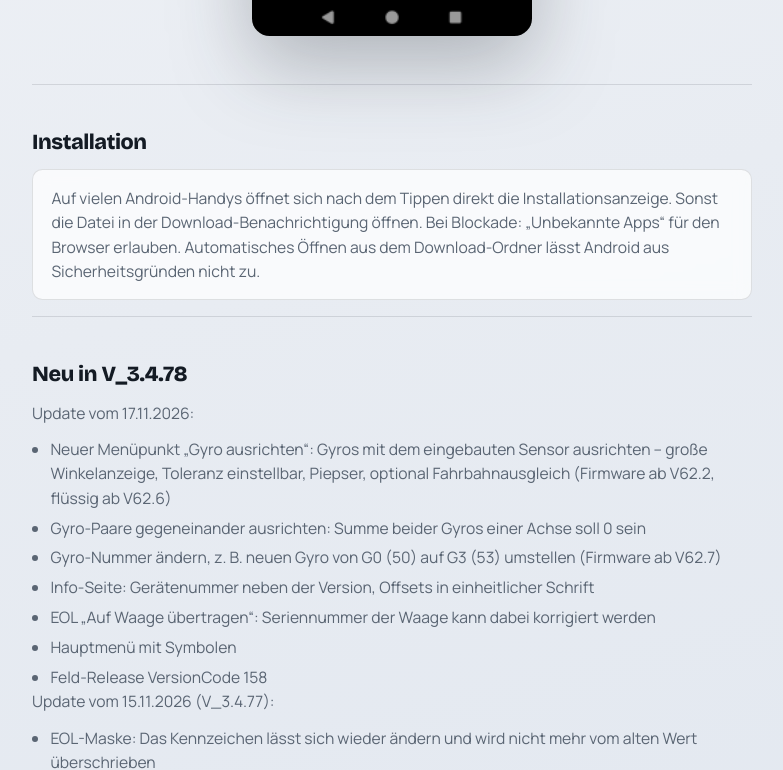
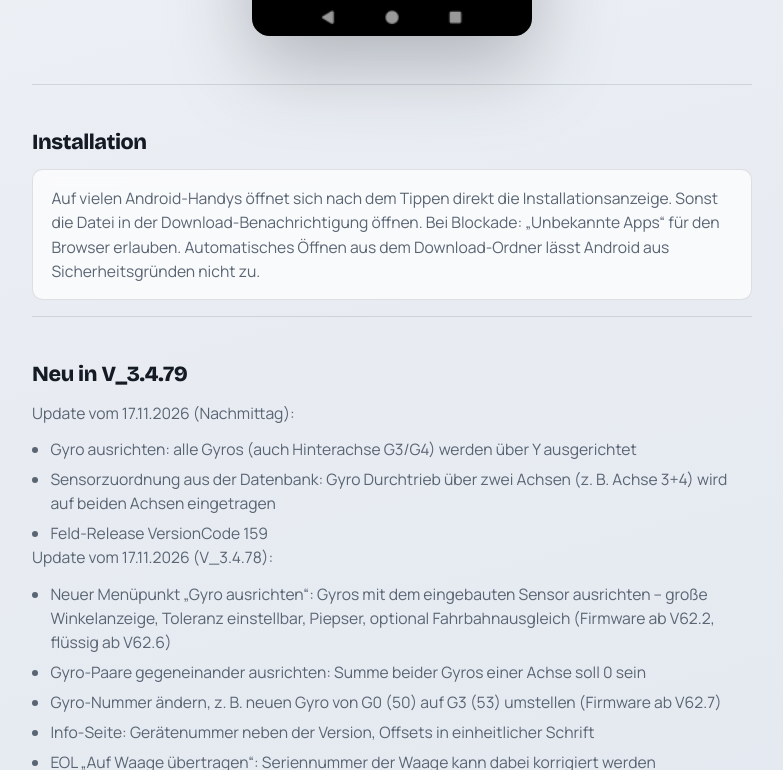
Before and after one commit to w-larch/meineapp, a plain HTML site: page index.html in a window 1280 px wide. Shown: the part 1110-1880 px from the top of the page, without its empty margins (248-1031 px from the left). Drawn offline with nearby package versions, Linux system fonts and the light colour scheme.

Commit message:
Release V_3.4.79 (VersionCode 159): Gyro ausrichten alle Y, Durchtrieb über 2 Achsen aus der DB
Co-Authored-By: Claude Opus 5.5 <noreply@anthropic.com>

```diff
--- a/index.html
+++ b/index.html
@@ -222,7 +222,7 @@
       <h1 class="brand">LFW LARCH<span>Luftfederwaage</span></h1>
       <p class="lede">Die aktuelle App direkt aufs Handy laden – ohne Play Store.</p>
       <a class="cta" id="btnInstall" href="LFW.apk" type="application/vnd.android.package-archive">App installieren</a>
-      <p class="version">Version V_3.4.78</p>
+      <p class="version">Version V_3.4.79</p>
       <p class="alt-dl"><a href="LFW.apk">APK erneut laden</a>
         · <a href="https://github.com/w-larch/meineapp/releases/download/V1.0/result.apk">GitHub-Release</a></p>
       <p class="open-hint">Startet die Installation nicht von selbst, öffnen Sie die APK unter „Dateien“ bzw. in den Downloads.</p>
@@ -237,8 +237,14 @@
     </section>
 
     <section class="section wrap">
-      <h2>Neu in V_3.4.78</h2>
-      <p>Update vom 17.11.2026:</p>
+      <h2>Neu in V_3.4.79</h2>
+      <p>Update vom 17.11.2026 (Nachmittag):</p>
+      <ul>
+        <li>Gyro ausrichten: alle Gyros (auch Hinterachse G3/G4) werden über Y ausgerichtet</li>
+        <li>Sensorzuordnung aus der Datenbank: Gyro Durchtrieb über zwei Achsen (z. B. Achse 3+4) wird auf beiden Achsen eingetragen</li>
+        <li>Feld-Release VersionCode 159</li>
+      </ul>
+      <p>Update vom 17.11.2026 (V_3.4.78):</p>
       <ul>
         <li>Neuer Menüpunkt „Gyro ausrichten“: Gyros mit dem eingebauten Sensor ausrichten – große Winkelanzeige, Toleranz einstellbar, Piepser, optional Fahrbahnausgleich (Firmware ab V62.2, flüssig ab V62.6)</li>
         <li>Gyro-Paare gegeneinander ausrichten: Summe beider Gyros einer Achse soll 0 sein</li>
```
Also changed, not shown: 1 other file.
